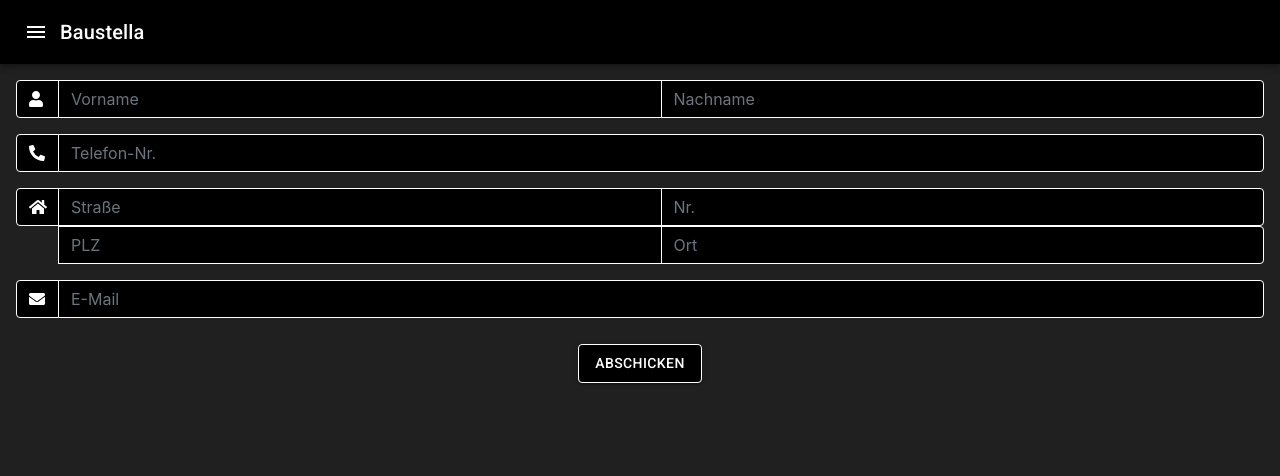
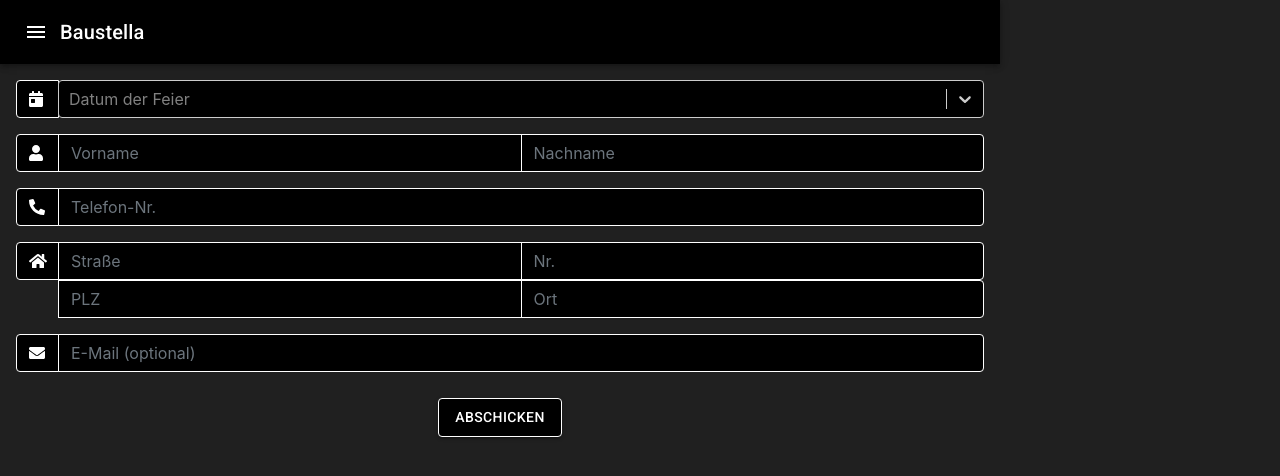
Before and after one commit to jonas-brink/baustella-frontend, a React (Create React App) app: page / in a window 1280 px wide. Shown: the top 476 px of the page. Built offline with nearby package versions, Linux system fonts and the light colour scheme.

Commit message:
reactivate date select and resize pdf of qr code

```diff
--- a/src/App.css
+++ b/src/App.css
@@ -1,7 +1,12 @@
+body {
+	background-color: rgb(32, 32, 32) !important;
+}
+
 .App {
 	text-align: center;
 	min-height: 100vh;
 	background-color: rgb(32, 32, 32);
+	max-width: 1000px;
 }
 
 .longPrepend {
@@ -41,3 +46,15 @@
 .darkSelect {
 	padding-right: 0px;
 }
+
+.pdfDiv {
+	margin-left: auto;
+	margin-right: auto;
+	width: 200px;
+	text-align: center;
+}
+
+.qrInfoDiv {
+	font-size: 13px;
+	margin-top: 20px;
+}
--- a/src/App.js
+++ b/src/App.js
@@ -3,9 +3,9 @@ import './App.css';
 //import axios from 'axios';
 import InputGroup from 'react-bootstrap/InputGroup';
 import FormControl from 'react-bootstrap/FormControl';
-//import Select from 'react-select';
+import Select from 'react-select';
 import { FontAwesomeIcon } from '@fortawesome/react-fontawesome';
-import { faPhoneAlt, faHome, faMapMarkerAlt, faUser, faEnvelope } from '@fortawesome/free-solid-svg-icons';
+import { faPhoneAlt, faHome, faMapMarkerAlt, faUser, faEnvelope, faCalendarDay } from '@fortawesome/free-solid-svg-icons';
 import Button from '@material-ui/core/Button';
 import PageHeader from './PageHeader.js';
 //QRCode: MIT-license
@@ -25,6 +25,7 @@ class App extends Component {
 	constructor(props) {
 		super(props);
 		this.state = {
+			datum: '',
 			vorname: '',
 			nachname: '',
 			telefonnr: '',
@@ -33,8 +34,9 @@ class App extends Component {
 			plz: '',
 			ort: '',
 			email: '',
-			datum: '',
-			daten: '',
+			//array of options for Select-input
+			daten: [],
+			//value of qr code
 			qrValue: '',
 			modalIsOpen: false
 		};
@@ -48,37 +50,28 @@ class App extends Component {
 		//set modal app element
 		Modal.setAppElement('body');
 
+		var today = new Date(Date.now());
+		var day = today.getDate();
+		var month = (today.getMonth() + 1);
+		var year = today.getFullYear();
+
 		//Set render options for date select
-		/*const selectOptions = [
-			{ value: '0', label: '03.04.21' },
-			{ value: '1', label: '10.04.21' },
-			{ value: '2', label: '17.04.21' }
+		const selectOptions = [
+			{ value: 0, label: day + '.' + month + '.' + year },
+			{ value: 1, label: (day + 1) + '.' + month + '.' + year },
+			{ value: 2, label: (day + 2) + '.' + month + '.' + year }
 		];
-		this.setState({ daten: selectOptions });*/
+		this.setState({ daten: selectOptions });
 	}
 
 	sendInput() {
-		//Send data to php-Server
-		/*var userData = {
-			"datum": this.state.datum,
-			"vorname": this.state.vorname,
-			"nachname": this.state.nachname,
-			"telefonnr": this.state.telefonnr,
-			"strasse": this.state.strasse,
-			"hausnr": this.state.hausnr,
-			"plz": this.state.plz,
-			"ort": this.state.ort,
-			"email": this.state.email
-		}
+		//TODO: check for splitter string !
 
-		axios.post('http://localhost:7000/server.php', JSON.stringify(userData))
-			.then(res => {
-				console.log('Antwort vom Server:');
-				console.log(res.data);
-			})*/
-
+		console.log(this.state.datum);
+		var splitElem = "}";
 		this.setState({
-			qrValue: this.state.vorname + ", " + this.state.nachname + ", " + this.state.telefonnr + ", " + this.state.strasse + " " + this.state.hausnr + ", " + this.state.plz + " " + this.state.ort + ", " + this.state.email,
+			qrValue: this.state.datum + splitElem + this.state.vorname + splitElem + this.state.nachname + splitElem + this.state.telefonnr + splitElem
+				+ this.state.strasse + splitElem + this.state.hausnr + splitElem + this.state.plz + splitElem + this.state.ort + splitElem + this.state.email,
 			modalIsOpen: true
 		});
 	}
@@ -91,7 +84,7 @@ class App extends Component {
 
 	render() {
 		//Style date select
-		/*const customStyles = {
+		const customStyles = {
 			option: (base, state) => ({
 				...base,
 				backgroundColor: state.isSelected ? "lightgreen" : "black",
@@ -115,13 +108,13 @@ class App extends Component {
 
 				//return { ...provided, opacity, transition };
 			})
-		}*/
+		}
 
 		return (
 			<div className="App">
 				<PageHeader />
 				{
-					/*<InputGroup className="m-3 w-auto">
+					<InputGroup className="m-3 w-auto">
 						<InputGroup.Prepend className="longPrepend">
 							<InputGroup.Text className="longText">
 								<FontAwesomeIcon icon={faCalendarDay} className="whiteIcon" />
@@ -132,11 +125,11 @@ class App extends Component {
 								styles={customStyles}
 								className="darkSelect"
 								options={this.state.daten}
-								defaultValue={{ value: '3', label: '22.11.21' }}
-								onChange={selected => { this.setState({ datum: selected }) }}
+								placeholder="Datum der Feier"
+								onChange={selected => { this.setState({ datum: selected.label }) }}
 							/>
 						</div>
-					</InputGroup>*/
+					</InputGroup>
 				}
 				<InputGroup className="m-3 w-auto">
 					<InputGroup.Prepend className="longPrepend">
@@ -222,8 +215,8 @@ class App extends Component {
 						</InputGroup.Text>
 					</InputGroup.Prepend>
 					<FormControl
-						placeholder="E-Mail"
-						aria-label="E-Mail"
+						placeholder="E-Mail (optional)"
+						aria-label="E-Mail (optional)"
 						aria-describedby="basic-addon1"
 						onChange={event => { this.setState({ email: event.target.value }); }}
 						className="darkControl"
@@ -232,15 +225,17 @@ class App extends Component {
 				<Button className="darkButton" variant="contained" color="primary" onClick={this.sendInput}>Abschicken</Button>
 				<Modal isOpen={this.state.modalIsOpen} >
 					<div style={{ textAlign: 'center' }}>
-						<div ref={ref}>
+						<div className="pdfDiv" ref={ref}>
 							<h3 >Zugangscode:</h3>
-							<QRCode
-								value={this.state.qrValue}
-								size={160}
-							/>
+							<div>
+								<QRCode
+									value={this.state.qrValue}
+									size={180}
+								/>
+							</div>
 						</div>
 
-						<div>
+						<div className="qrInfoDiv">
 							Bitte am Eingang einen Screenshot dieser Seite oder das heruntergeladene PDF-Dokument vorzeigen.
 						</div>
 						{
```
